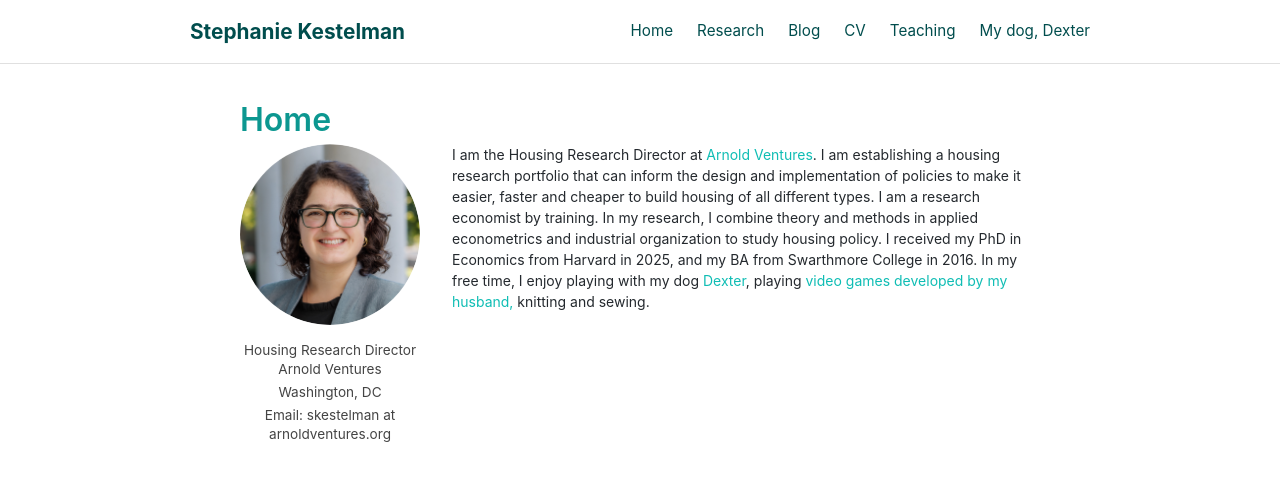
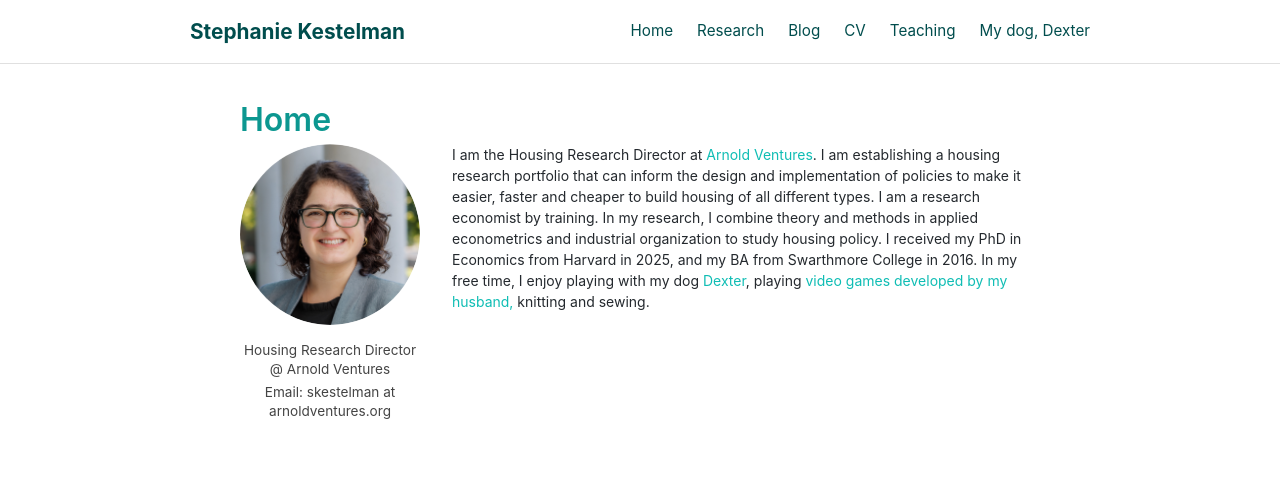
Before and after one commit to skestelman/skestelman.github.io, a Jekyll site: the page built from index.md, in a window 1280 px wide. Shown: the top 481 px of the page. Built offline with Jekyll 4.4.1, drawn with Linux system fonts in a browser that asks for light colours.

Commit message:
Update job title format in index.md

```diff
--- a/index.md
+++ b/index.md
@@ -11,8 +11,7 @@ layout: page
       class="profile-pic"
     />
     <div class="profile-info">
-      <p>Housing Research Director<br>Arnold Ventures</p>
-      <p>Washington, DC</p>
+      <p>Housing Research Director @ Arnold Ventures</p>
       <p>Email: skestelman at arnoldventures.org</p>
     </div>
   </div>
```
